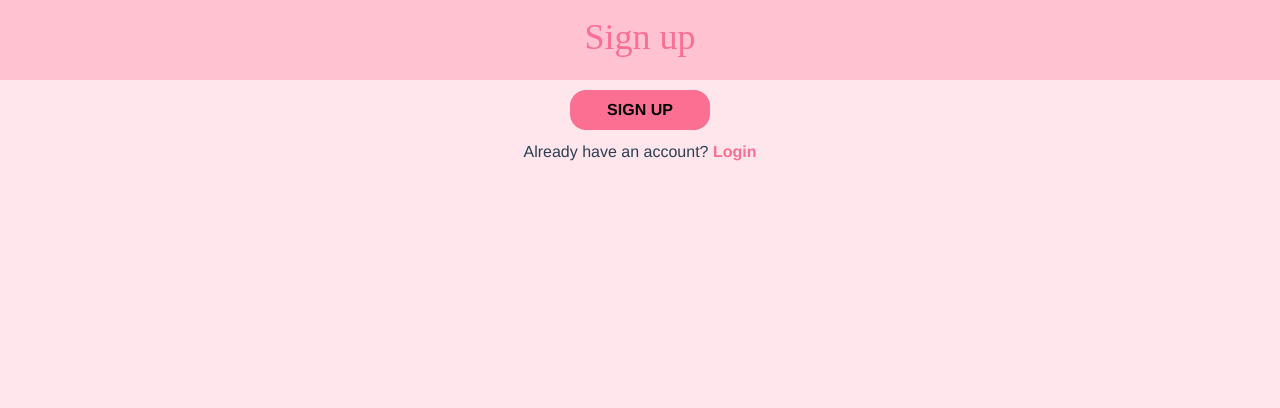
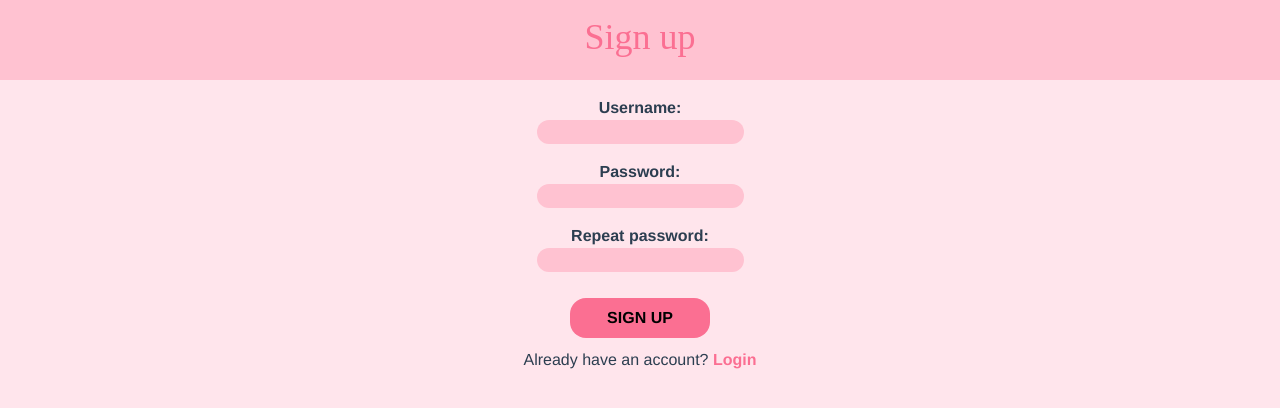
Before and after one commit to jadrejcicariana/Wedding-planner-frontend, a Vue app: page /signup in a window 1280 px wide. Shown: the top 408 px of the page. Built offline with nearby package versions, Linux system fonts and the light colour scheme.

Commit message:
add signup form

```diff
--- a/src/views/SignupView.vue
+++ b/src/views/SignupView.vue
@@ -5,7 +5,15 @@
   <body>
     <div class= "signup-background">
         <div class = "signup-form">
-            <main-button :buttonText="'SIGN UP'" @click="$router.push('Myplan')" > </main-button>
+          <form>
+              <label for="username">Username:</label><br>
+              <input type="text" id="username" name="username"><br>
+              <label for="password">Password:</label><br>
+              <input type="password" id="password" name="password"><br>
+              <label for="rptpassword">Repeat password:</label><br>
+              <input type="password" id="rptpassword" name="rptpassword"><br>
+          </form>
+          <main-button :buttonText="'SIGN UP'" @click="$router.push('Myplan')" > </main-button>
         </div>
         <div class= "text">
             <p class= "text1">
@@ -60,4 +68,20 @@ export default {
   cursor: pointer
 }
 
+.signup-form {
+    margin-top: 16px;
+}
+
+label {
+    font-weight: bold;
+    text-align: left;
+}
+
+input {
+    background-color: #FFC2D1;
+    margin-bottom: 16px;
+    border-radius: 16px;
+
+}
+
 </style>
```
